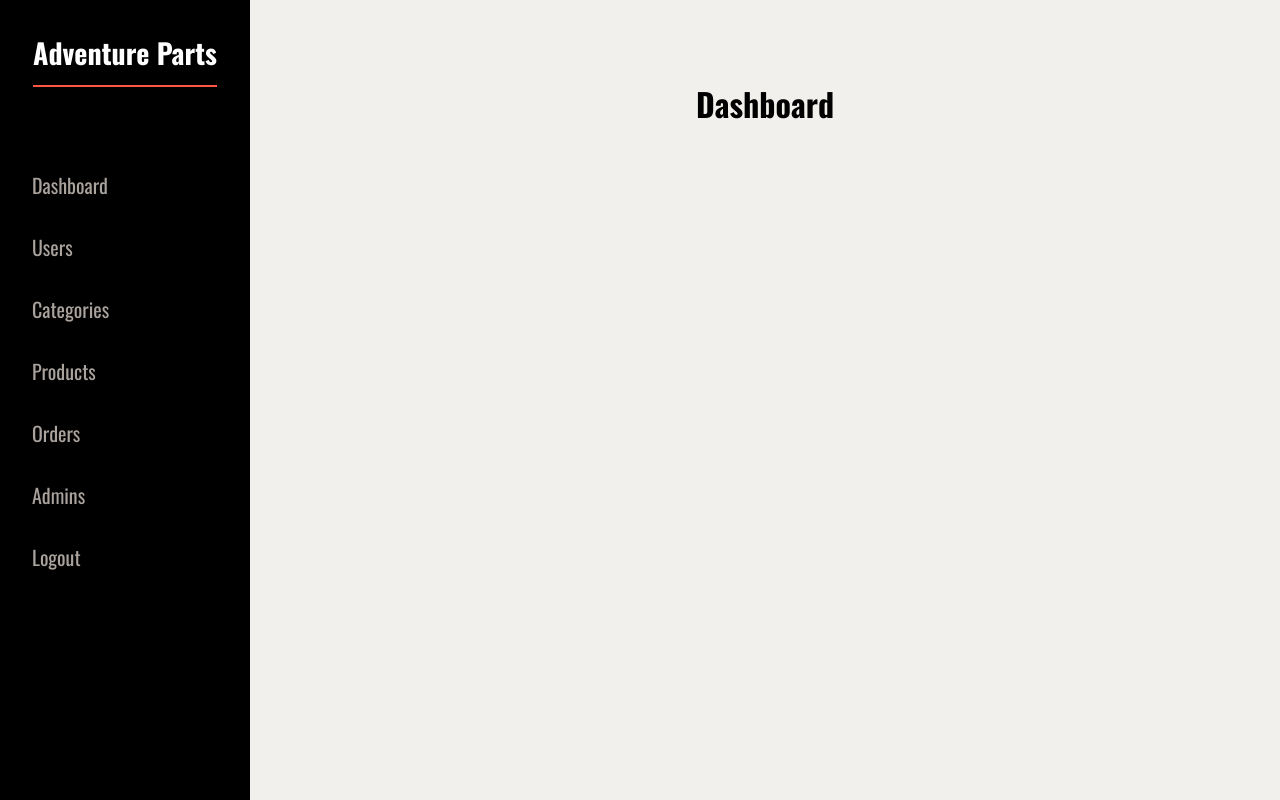
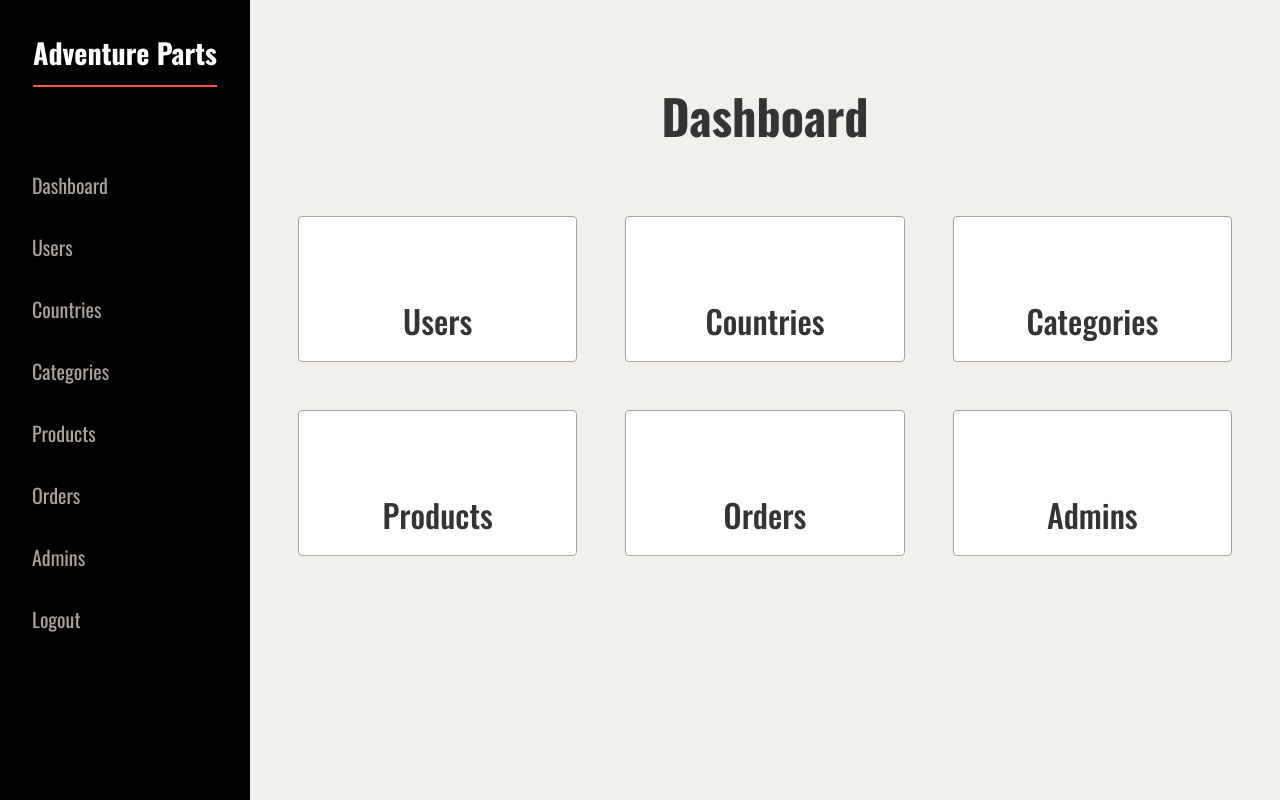
Before and after one commit to Allavezz/adventure_parts, a PHP site: page /views/admin/dashboard.php in a window 1280 px wide. Run offline with PHP 8.4, Linux system fonts and the light colour scheme; the template is opened without the code that fills it, so the values that code supplies are empty; style sheets or scripts are compiled from the project's sources; some libraries are stand-ins or nearby versions.

Commit message:
create: admin dashboard controller, model and view

```diff
--- a/scss/pages/admin/_dashboard.scss
+++ b/scss/pages/admin/_dashboard.scss
@@ -2,10 +2,47 @@
 
 .dashboard {
 	width: calc(100% - 250px);
-	height: 100dvh;
+	min-height: 100dvh;
 	background-color: var(--bg-w);
 	float: right;
 	display: flex;
 	flex-direction: column;
 	align-items: center;
+	gap: 4rem;
+	font-family: 'Oswald', sans-serif;
+
+	h1 {
+		font-size: 3rem;
+		color: var(--title1);
+	}
+
+	&__stats {
+		width: 100%;
+		max-width: 1200px;
+		margin: 0 auto;
+		display: grid;
+		grid-template-columns: repeat(auto-fit, minmax(250px, 1fr));
+		gap: 3rem;
+	}
+
+	&__item-wrapper {
+		border: 1px solid var(--nav);
+		border-radius: 4px;
+		text-align: center;
+		background-color: var(--white);
+		color: var(--nav);
+	}
+
+	&__count {
+		font-size: 5rem;
+
+		padding: 2rem;
+	}
+
+	&__item-name {
+		color: var(--title1);
+		padding: 1rem;
+		font-size: 2rem;
+		font-weight: 500;
+	}
 }
--- a/views/admin/dashboard.php
+++ b/views/admin/dashboard.php
@@ -13,7 +13,56 @@
 
     <main class="dashboard sc-padding-b">
         <h1>Dashboard</h1>
-        <p><?= $categoryCount ?></p>
+        <div class="dashboard__stats">
+            <div class="dashboard__item-wrapper">
+                <div class="dashboard__count">
+                    <span><?= $usersCount ?></span>
+                </div>
+                <div class="dashboard__item-name">
+                    <span>Users</span>
+                </div>
+            </div>
+            <div class="dashboard__item-wrapper">
+                <div class="dashboard__count">
+                    <span><?= $countriesCount ?></span>
+                </div>
+                <div class="dashboard__item-name">
+                    <span>Countries</span>
+                </div>
+            </div>
+            <div class="dashboard__item-wrapper">
+                <div class="dashboard__count">
+                    <span><?= $categoriesCount ?></span>
+                </div>
+                <div class="dashboard__item-name">
+                    <span>Categories</span>
+                </div>
+            </div>
+            <div class="dashboard__item-wrapper">
+                <div class="dashboard__count">
+                    <span><?= $productsCount ?></span>
+                </div>
+                <div class="dashboard__item-name">
+                    <span>Products</span>
+                </div>
+            </div>
+            <div class="dashboard__item-wrapper">
+                <div class="dashboard__count">
+                    <span><?= $ordersCount ?></span>
+                </div>
+                <div class="dashboard__item-name">
+                    <span>Orders</span>
+                </div>
+            </div>
+            <div class="dashboard__item-wrapper">
+                <div class="dashboard__count">
+                    <span><?= $categoriesCount ?></span>
+                </div>
+                <div class="dashboard__item-name">
+                    <span>Admins</span>
+                </div>
+            </div>
+        </div>
     </main>
 
 </body>
--- a/views/admin/templates/nav.php
+++ b/views/admin/templates/nav.php
@@ -5,6 +5,7 @@
         <ul>
             <li><a href="<?= ROOT ?>/admin/">Dashboard</a></li>
             <li><a href="<?= ROOT ?>/admin/users/">Users</a></li>
+            <li><a href="<?= ROOT ?>/admin/countries/">Countries</a></li>
             <li><a href="<?= ROOT ?>/admin/categories/">Categories</a></li>
             <li><a href="<?= ROOT ?>/admin/products/">Products</a></li>
             <li><a href="<?= ROOT ?>/admin/orders/">Orders</a></li>
```
Also changed, not shown: controllers/admin/dashboard.php (+13 -1 lines), models/countries.php (+13 -0 lines), models/orders.php (+14 -1 lines), models/products.php (+13 -0 lines), models/users.php (+13 -0 lines).
